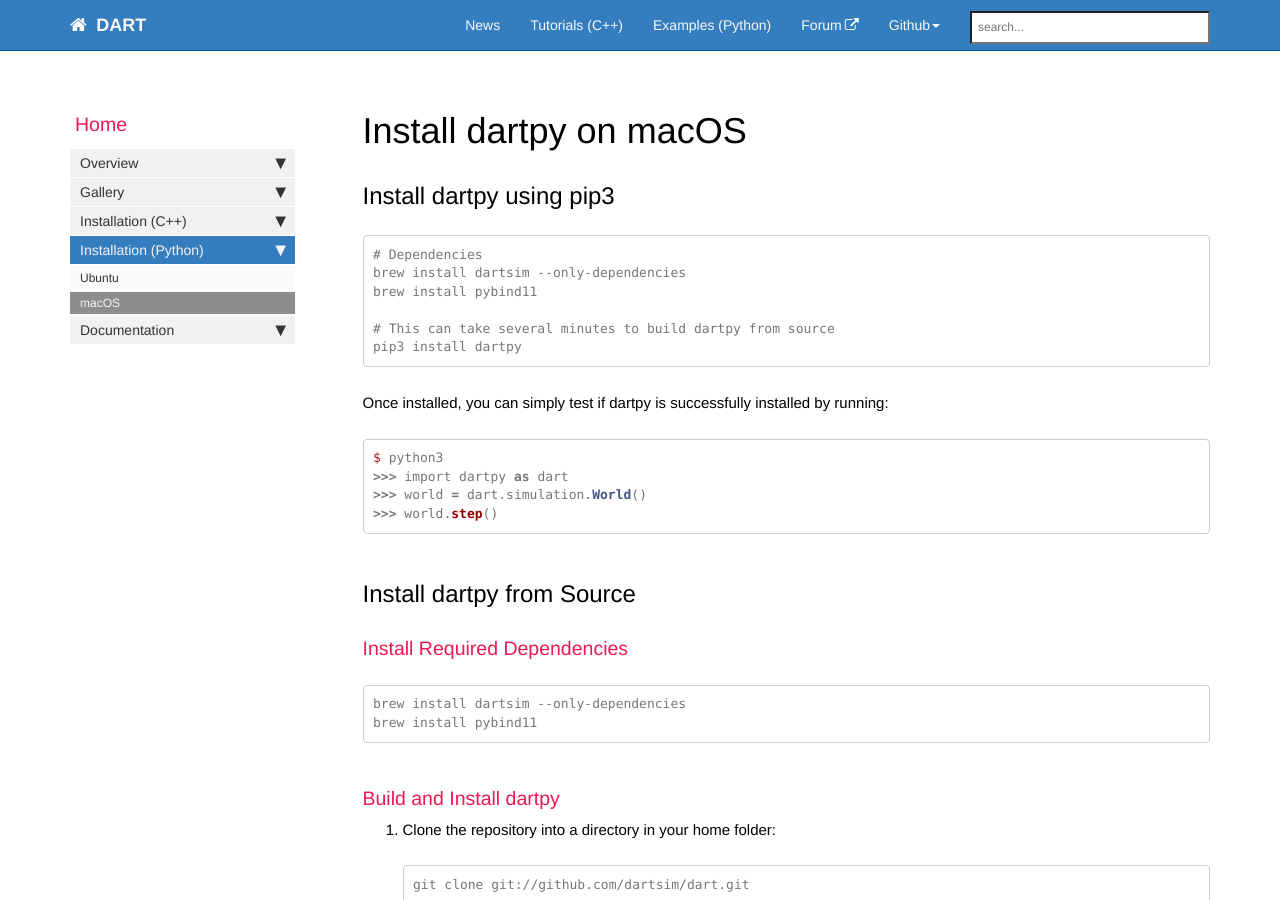
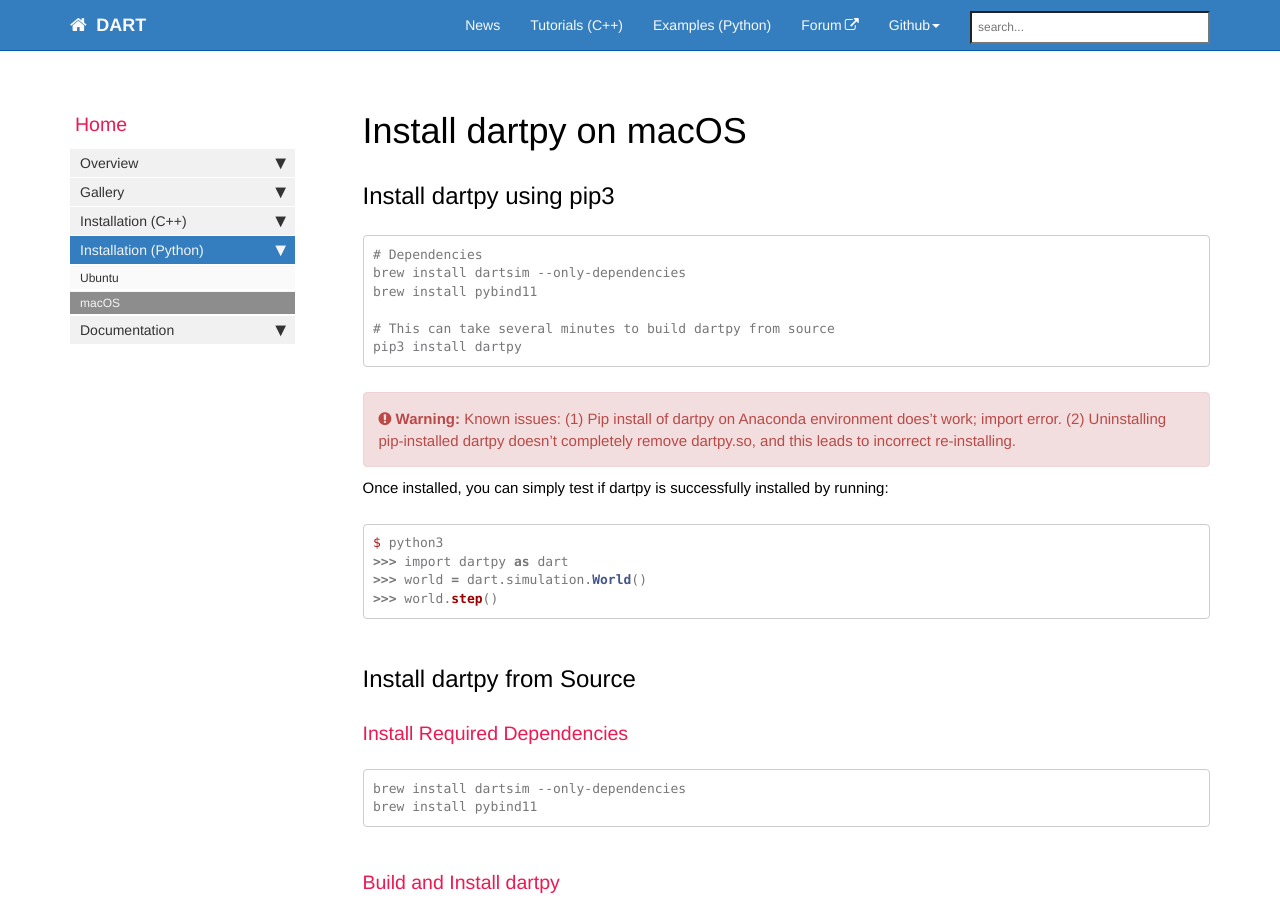
Before and after one commit to dartsim/dartsim.github.io, a Jekyll site: the page built from pages/install_dartpy_on_macos.md, in a window 1280 px wide and 900 px high. Built offline with Jekyll 4.4.1, drawn with Linux system fonts in a browser that asks for light colours; nearby versions of some CDN libraries; comment, search, counter and statistics services are not loaded.

Commit message:
Update install_dartpy_on_macos.md

````diff
--- a/pages/install_dartpy_on_macos.md
+++ b/pages/install_dartpy_on_macos.md
@@ -16,6 +16,8 @@ brew install pybind11
 # This can take several minutes to build dartpy from source
 pip3 install dartpy
 ```
+
+{% include warning.html content="Known issues: (1) Pip install of dartpy on Anaconda environment does't work; import error. (2) Uninstalling pip-installed dartpy doesn't completely remove dartpy.so, and this leads to incorrect re-installing." %}
 
 Once installed, you can simply test if dartpy is successfully installed by running:
 
````
